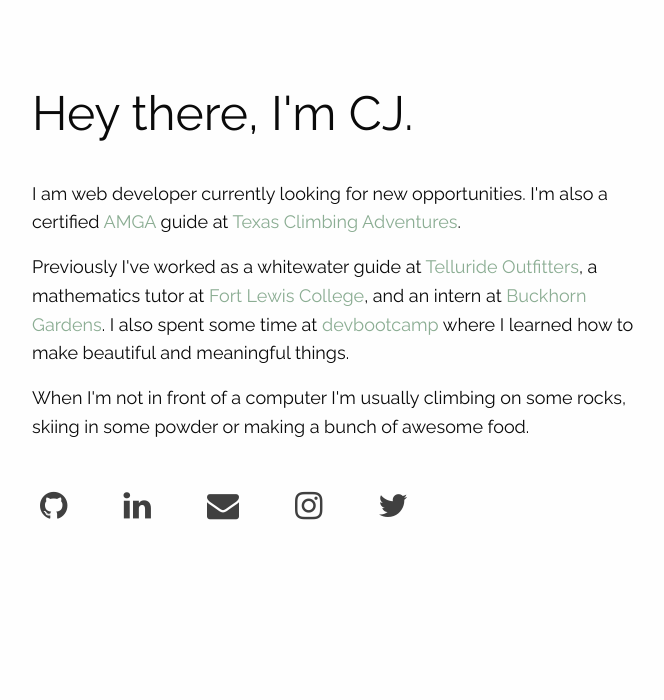
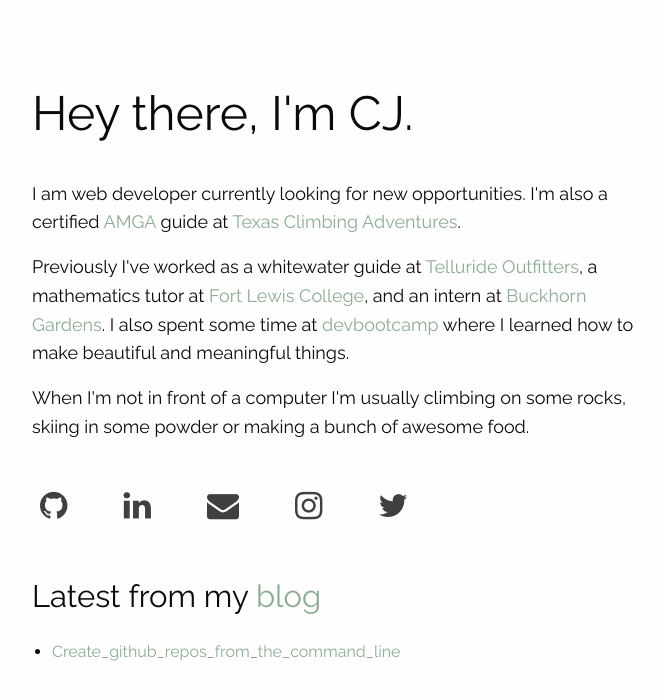
Before and after one commit to cjessett/new-site, a Jekyll site: the page built from index.html, in a window 1280 px wide. Shown: the top 700 px of the page, without its empty margins (303-967 px from the left). Built offline with Jekyll 4.4.1, drawn with Linux system fonts in a browser that asks for light colours; nearby versions of some CDN libraries.

Commit message:
blog styles

```diff
--- /dev/null
+++ b/_includes/blog_preview.html
@@ -0,0 +1,9 @@
+<h3>Latest from my <a href="/blog">blog</a></h3>
+
+<ul>
+{% for post in site.posts limit: 3 %}
+  <li>
+    <a href="{{ post.url }}">{{ post.title }}</a>
+  </li>
+{% endfor %}
+</ul>
--- a/_includes/head.html
+++ b/_includes/head.html
@@ -4,7 +4,7 @@
 <head>
     <link href="//fonts.googleapis.com/css?family=Open+Sans:400,700,800|Raleway:400,200,700" rel="stylesheet" type="text/css">
     <link href="//maxcdn.bootstrapcdn.com/font-awesome/4.5.0/css/font-awesome.min.css" rel="stylesheet">
-    <link rel="stylesheet" type="text/css" href="css/main.css">
+    <link rel="stylesheet" type="text/css" href="/css/main.css">
     <link rel="shortcut icon" href="favicon.ico">
     <meta name="viewport" content="width=device-width, initial-scale=1">
     <meta name="description" content="{{ site.description }}">
--- a/_layouts/default.html
+++ b/_layouts/default.html
@@ -2,6 +2,4 @@
 
 {{ content }}
 
-<footer>
-  {% include footer.html %}
-</footer>
+{% include footer.html %}
--- a/_layouts/page.html
+++ b/_layouts/page.html
@@ -0,0 +1,3 @@
+---
+layout: default
+---
--- a/_layouts/post.html
+++ b/_layouts/post.html
@@ -0,0 +1,5 @@
+---
+layout: blog
+---
+
+{{ content }}
--- /dev/null
+++ b/_posts/2016-10-01-create_github_repos_from_the_command_line.markdown
@@ -0,0 +1,7 @@
+---
+layout: post
+title: "Create_github_repos_from_the_command_line"
+date: 2016-10-01T00:56:46-05:00
+---
+
+This is a test post
--- a/css/main.scss
+++ b/css/main.scss
@@ -3,7 +3,7 @@
 
 @import 'grid';
 
-$font-stack: "Raleway","Verdana",Helvetica,"Roboto",Arial,sans-serif;
+$font-stack: "Raleway", Verdana , "Roboto" , Arial , sans-serif;
 $font-color: #0a0a0a;
 
 *, *:before, *:after {
@@ -28,11 +28,31 @@
 
   main {
 
-    h1 {
+    h1, h3 {
       margin: .67em 0;
       line-height: 1.4;
       font-weight: normal;
       font-size: 3rem;
+    }
+
+    h3 { font-size: 1.9375rem; }
+
+    ul {
+      margin: 0;
+      padding: 0;
+      line-height: 1.6;
+      margin-bottom: 1rem;
+      margin-left: 1.25rem;
+      list-style-position: outside;
+    }
+
+    a:hover { color: $font-color; }
+
+    a {
+      color: #8bad93;
+      text-decoration: none;
+      line-height: inherit;
+      cursor: pointer;
     }
 
     p {
@@ -42,15 +62,6 @@
       line-height: 1.6;
       margin-bottom: 1rem;
       text-rendering: optimizeLegibility;
-
-      a:hover { color: $font-color; }
-
-      a {
-        color: #8bad93;
-        text-decoration: none;
-        line-height: inherit;
-        cursor: pointer;
-      }
     }
 
     .social {
--- a/index.html
+++ b/index.html
@@ -27,4 +27,6 @@
     <li><a href="{{ site.instagram }}"><i class="fa fa-instagram"></i></a></li>
     <li><a href="{{ site.twitter }}"><i class="fa fa-twitter"></i></a></li>
   </ul>
+
+  {% include blog_preview.html %}
 </main>
```
Also changed, not shown: _includes/nav.html (+9 -0 lines), _layouts/blog.html (+9 -1 lines), blog/index.html (+7 -1 lines).
